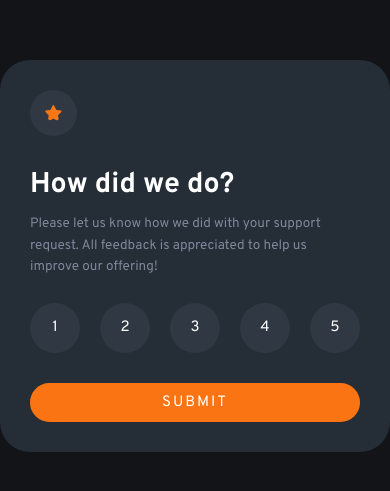
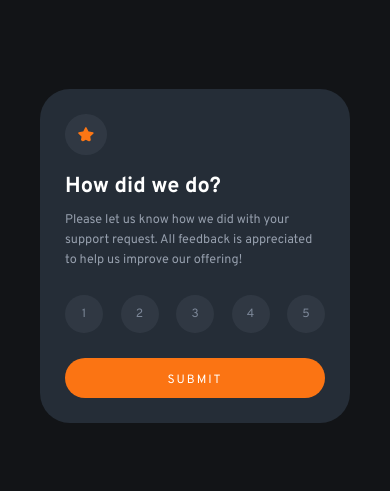
Before and after one commit to camilomcm/interactive-rating-component, a plain HTML site: page index.html in a window 390 px wide. Shown: the part 105-596 px from the top of the page. Drawn offline with Linux system fonts and the light colour scheme.

Commit message:
Añadiendo media query < 400px

```diff
--- a/index.html
+++ b/index.html
@@ -25,11 +25,11 @@
         to help us improve our offering!
       </p>
       <div id="ratings">
-        <div class="rating" id="1">1</div>
-        <div class="rating" id="2">2</div>
-        <div class="rating" id="3">3</div>
-        <div class="rating" id="4">4</div>
-        <div class="rating" id="5">5</div>
+        <div class="rating">1</div>
+        <div class="rating">2</div>
+        <div class="rating">3</div>
+        <div class="rating">4</div>
+        <div class="rating">5</div>
       </div>
       <div class="submit">
         <a href="#">Submit</a>
@@ -44,7 +44,7 @@
       <h1 class="h1-result">Thank you!</h1>
       <p class="p-result">
         We appreciate you taking the time to give a rating. If you ever need more support,
-        don’t hesitate <br> to get in touch!
+        don’t hesitate to get in touch!
       </p>
       <div class="arrow-back">&larr;</div>
     </div>
--- a/styles.css
+++ b/styles.css
@@ -33,7 +33,7 @@ h1 {
 }
 
 p {
-    color: hsl(216, 12%, 54%);
+    color: hsl(217, 12%, 63%);
     font-size: 0.9rem;
     margin-bottom: 25px;
     line-height: 1.6;
@@ -54,17 +54,19 @@ p {
     display: flex;
     justify-content: center;
     align-items: center;
-    color: hsl(0, 0%, 100%);
+    color: hsl(216, 12%, 54%);
     transition: background-color 0.3s;
 }
 
 .rating:hover {
     background-color: hsl(25, 97%, 53%);
     cursor: pointer;
+    color: hsl(0, 0%, 100%);
 }
 
 .active {
     background-color: hsl(216, 12%, 54%);
+    color: hsl(0, 0%, 100%);
 }
 
 .submit a {
@@ -156,7 +158,7 @@ a:hover {
 }
 
 .p-result {
-    color: hsl(216, 12%, 54%);
+    color: hsl(217, 12%, 63%);
     font-size: 0.9rem;
     margin: 0 auto 10px;
     line-height: 1.6;
@@ -182,11 +184,70 @@ a:hover {
 }
 
 .arrow-back:hover {
-    background-color: hsl(0, 0%, 100%);;
+    background-color: hsl(0, 0%, 100%);
     color: hsl(25, 97%, 53%);
     cursor: pointer;
 }
 
 @media (max-width: 400px) {
+    body {
+        padding: 194px 0;
+    }
 
+    #main-container, #result-container {
+        width: 310px;
+        padding: 25px;
+    }
+
+    #star {
+        width: 42px;
+        padding: 13px;
+        margin-bottom: 12px;
+    }
+
+    h1 {
+        font-size: 1.45rem;
+    }
+
+    p {
+        width: 100%;
+        font-size: 0.84rem;
+        margin-bottom: 25px;
+    }
+
+    #ratings {
+        margin-bottom: 25px;
+    }
+
+    .rating {
+        width: 38px;
+        height: 38px;
+        font-size: 0.8rem;
+    }
+
+    .submit a {
+        font-size: 0.8rem;
+        margin-top: 4px;
+    }
+
+    #thank-you {
+        width: 140px;
+        margin-bottom: 20px;
+    }
+
+    .message {
+        font-size: 0.9rem;
+        width: 63%;
+        margin-bottom: 25px;
+    }
+
+    .h1-result {
+        font-size: 1.45rem;
+    }
+
+    .p-result {
+        width: 100%;
+        font-size: 0.84rem;
+        margin-bottom: 8px;
+    }
 }
```
